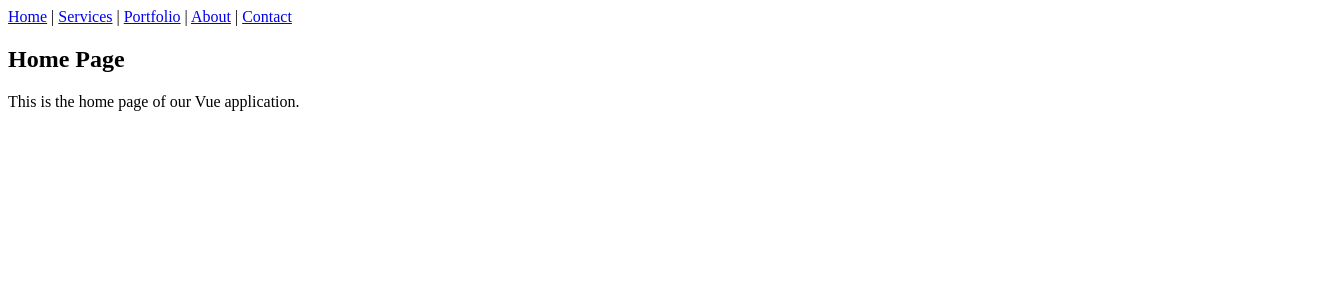
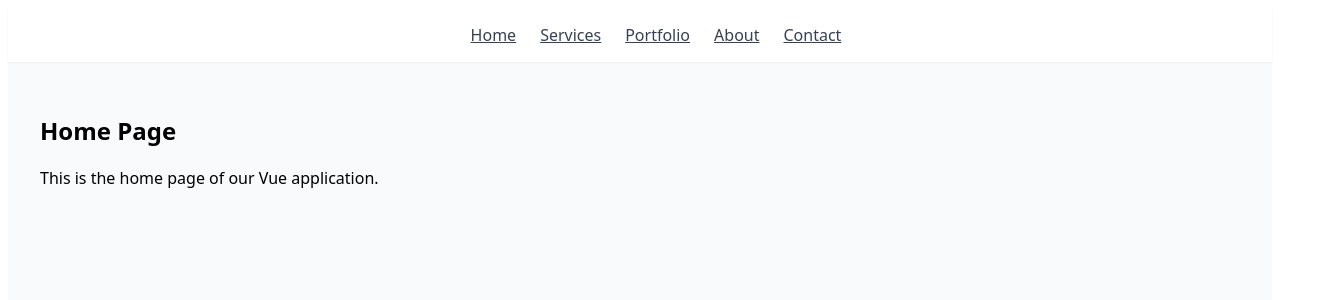
Before and after one commit to IndaGo-Digital-Inc/indago-v2, a Vue app: page / in a window 1280 px wide. Shown: the top 300 px of the page, 1336 px wide, since content can reach past the window. Built offline with nearby package versions, Linux system fonts and the light colour scheme; the HTML template or start-up script is replaced by a standard one.

Commit message:
unocss works

```diff
--- a/package.json
+++ b/package.json
@@ -2,6 +2,7 @@
 	"name": "indago-digital",
 	"private": true,
 	"version": "0.0.0",
+	"type": "module",
 	"scripts": {
 		"dev": "vite",
 		"build": "vite build"
@@ -12,6 +13,7 @@
 	},
 	"devDependencies": {
 		"@vitejs/plugin-vue": "^5.0.5",
+		"unocss": "^0.61.0",
 		"vite": "^5.3.1",
 		"vite-plugin-mkcert": "^1.17.5"
 	}
--- a/src/App.vue
+++ b/src/App.vue
@@ -1,24 +1,50 @@
-<script setup>
-window.console.log('App Started ...');
-</script>
-
 <template>
-	<div id="indagodigital--app">
-		<header>
-			<nav>
-				<router-link to="/">Home</router-link> |
-				<router-link to="/services">Services</router-link> |
-				<router-link to="/portfolio">Portfolio</router-link> |
-				<router-link to="/about">About</router-link> |
-				<router-link to="/contact">Contact</router-link>
+	<div class="font-sans bg-gray-50 min-h-screen">
+		<header class="bg-white shadow-sm">
+			<nav class="container mx-auto p-4 flex justify-center space-x-6">
+				<router-link
+					to="/"
+					class="text-gray-700 hover:text-blue-600 font-medium"
+					>Home</router-link
+				>
+				<router-link
+					to="/services"
+					class="text-gray-700 hover:text-blue-600 font-medium"
+					>Services</router-link
+				>
+				<router-link
+					to="/portfolio"
+					class="text-gray-700 hover:text-blue-600 font-medium"
+					>Portfolio</router-link
+				>
+				<router-link
+					to="/about"
+					class="text-gray-700 hover:text-blue-600 font-medium"
+					>About</router-link
+				>
+				<router-link
+					to="/contact"
+					class="text-gray-700 hover:text-blue-600 font-medium"
+					>Contact</router-link
+				>
 			</nav>
 		</header>
 
-		<main>
-			<!-- This is where the component for the current route will be rendered -->
+		<main class="container mx-auto p-8">
 			<router-view />
 		</main>
 	</div>
 </template>
 
-<style scoped></style>
+<script setup>
+// This is the only script block needed for this component.
+// All component logic for <script setup> goes here.
+</script>
+
+<style>
+/* A specific style for the active router link is still easiest here */
+.router-link-exact-active {
+	color: #2563eb; /* A nice blue color */
+	font-weight: 600;
+}
+</style>
--- a/src/views/Portfolio.vue
+++ b/src/views/Portfolio.vue
@@ -1,17 +1,30 @@
 <template>
 	<div>
-		<h2>Our Work</h2>
+		<h2 class="text-3xl font-bold mb-8 text-gray-800">Our Work</h2>
 
-		<div v-if="loading">Loading projects...</div>
+		<div v-if="loading" class="text-center text-gray-500 py-10">
+			<p>Loading projects...</p>
+		</div>
 
-		<div v-if="error">
+		<div
+			v-if="error"
+			class="bg-red-100 border border-red-400 text-red-700 px-4 py-3 rounded-md"
+		>
 			{{ error }}
 		</div>
 
-		<div v-if="projects.length > 0">
-			<article v-for="project in projects" :key="project.id">
+		<div
+			v-if="projects.length > 0"
+			class="grid grid-cols-1 md:grid-cols-2 lg:grid-cols-3 gap-8"
+		>
+			<article
+				v-for="project in projects"
+				:key="project.id"
+				class="bg-white rounded-lg shadow-md overflow-hidden transition-transform duration-300 hover:-translate-y-1"
+			>
 				<!-- Featured Image -->
 				<div
+					class="h-48 w-full bg-gray-200"
 					v-if="
 						project._embedded &&
 						project._embedded['wp:featuredmedia']
@@ -22,15 +35,20 @@
 							project._embedded['wp:featuredmedia'][0].source_url
 						"
 						:alt="project.title.rendered"
+						class="w-full h-full object-cover"
 					/>
 				</div>
 
-				<div>
+				<div class="p-6 flex flex-col flex-grow">
 					<!-- Title -->
-					<h3 v-html="project.title.rendered"></h3>
+					<h3
+						class="text-xl font-bold text-gray-900 mb-2"
+						v-html="project.title.rendered"
+					></h3>
 
 					<!-- Categories -->
 					<div
+						class="mb-4 flex flex-wrap gap-2"
 						v-if="project._embedded && project._embedded['wp:term']"
 					>
 						<template
@@ -40,6 +58,7 @@
 								<span
 									v-if="term.taxonomy === 'project_category'"
 									:key="term.id"
+									class="bg-blue-100 text-blue-800 text-xs font-semibold px-2.5 py-0.5 rounded-full"
 								>
 									{{ term.name }}
 								</span>
@@ -48,10 +67,14 @@
 					</div>
 
 					<!-- Excerpt -->
-					<div v-html="project.excerpt.rendered"></div>
+					<div
+						class="text-gray-700 text-base mb-4 flex-grow"
+						v-html="project.excerpt.rendered"
+					></div>
 
 					<!-- Client Info -->
 					<div
+						class="mt-auto pt-4 border-t border-gray-200"
 						v-if="project._embedded && project._embedded['wp:term']"
 					>
 						<template
@@ -61,14 +84,18 @@
 								<div
 									v-if="term.taxonomy === 'client'"
 									:key="term.id"
+									class="flex items-center"
 								>
-									<!-- The src now points to the URL we fetch and attach in the script -->
 									<img
 										v-if="term.client_logo_url"
 										:src="term.client_logo_url"
 										:alt="term.name + ' Logo'"
+										class="h-10 w-10 rounded-full object-contain mr-3 bg-gray-100 p-1"
 									/>
-									<span>{{ term.name }}</span>
+									<span
+										class="text-sm font-semibold text-gray-600"
+										>{{ term.name }}</span
+									>
 								</div>
 							</template>
 						</template>
--- a/vite.config.js
+++ b/vite.config.js
@@ -1,28 +1,33 @@
-import { defineConfig } from 'vite'
-import vue from '@vitejs/plugin-vue'
-import mkcert from 'vite-plugin-mkcert'
-import fs from 'fs'
+import {defineConfig} from 'vite';
+import vue from '@vitejs/plugin-vue';
+import mkcert from 'vite-plugin-mkcert';
+import fs from 'fs';
+import UnoCSS from 'unocss/vite'; // 1. Import UnoCSS
 
 // https://vitejs.dev/config/
 export default defineConfig({
 	plugins: [
 		vue(),
+		UnoCSS(), // 2. Add the UnoCSS plugin
 		mkcert(),
 		{
 			name: 'wordpress-vite-helper',
 			configureServer(server) {
 				server.httpServer.on('listening', () => {
-          const devFile = '.vite/development'
+					const devFile = '.vite/development';
 					if (!fs.existsSync('.vite')) {
-            fs.mkdirSync('.vite')
+						fs.mkdirSync('.vite');
 					}
-          fs.writeFileSync(devFile, 'Vite is running.')
-          process.on('exit', () => fs.existsSync(devFile) && fs.unlinkSync(devFile))
-          process.on('SIGINT', process.exit)
-          process.on('SIGTERM', process.exit)
-        })
-      }
-    }
+					fs.writeFileSync(devFile, 'Vite is running.');
+					process.on(
+						'exit',
+						() => fs.existsSync(devFile) && fs.unlinkSync(devFile)
+					);
+					process.on('SIGINT', process.exit);
+					process.on('SIGTERM', process.exit);
+				});
+			},
+		},
 	],
 	build: {
 		manifest: true,
@@ -36,11 +41,9 @@ export default defineConfig({
 		host: 'localhost',
 		port: 5173,
 		strictPort: true,
-    // --- ADD THIS LINE ---
-    cors: true, // This tells Vite to allow requests from other origins
-    // ---------------------
+		cors: true,
 		hmr: {
 			host: 'localhost',
 		},
-  }
-})
+	},
+});
```
Also changed, not shown: src/main.js (+7 -6 lines), 1 other file (tests, documents, lock files or other folders). Lines whose indentation alone changed are shown as unchanged.
